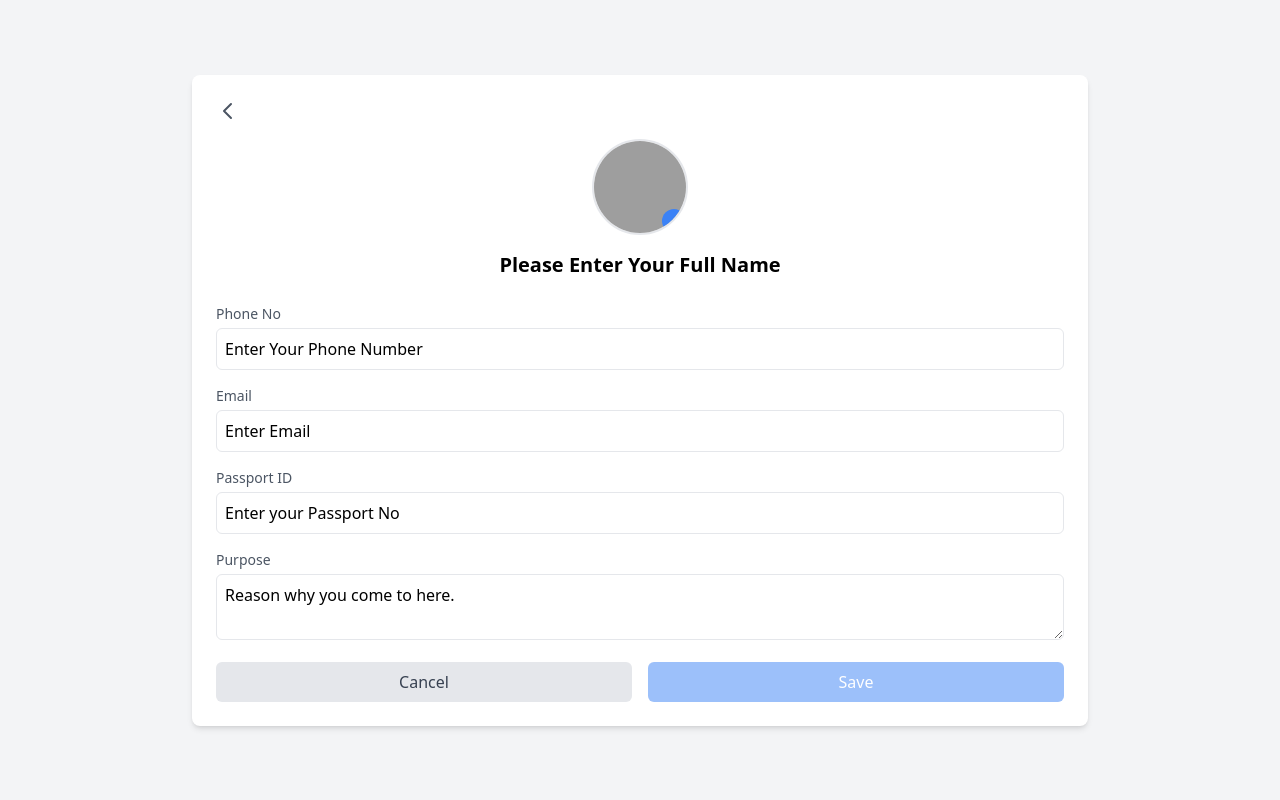
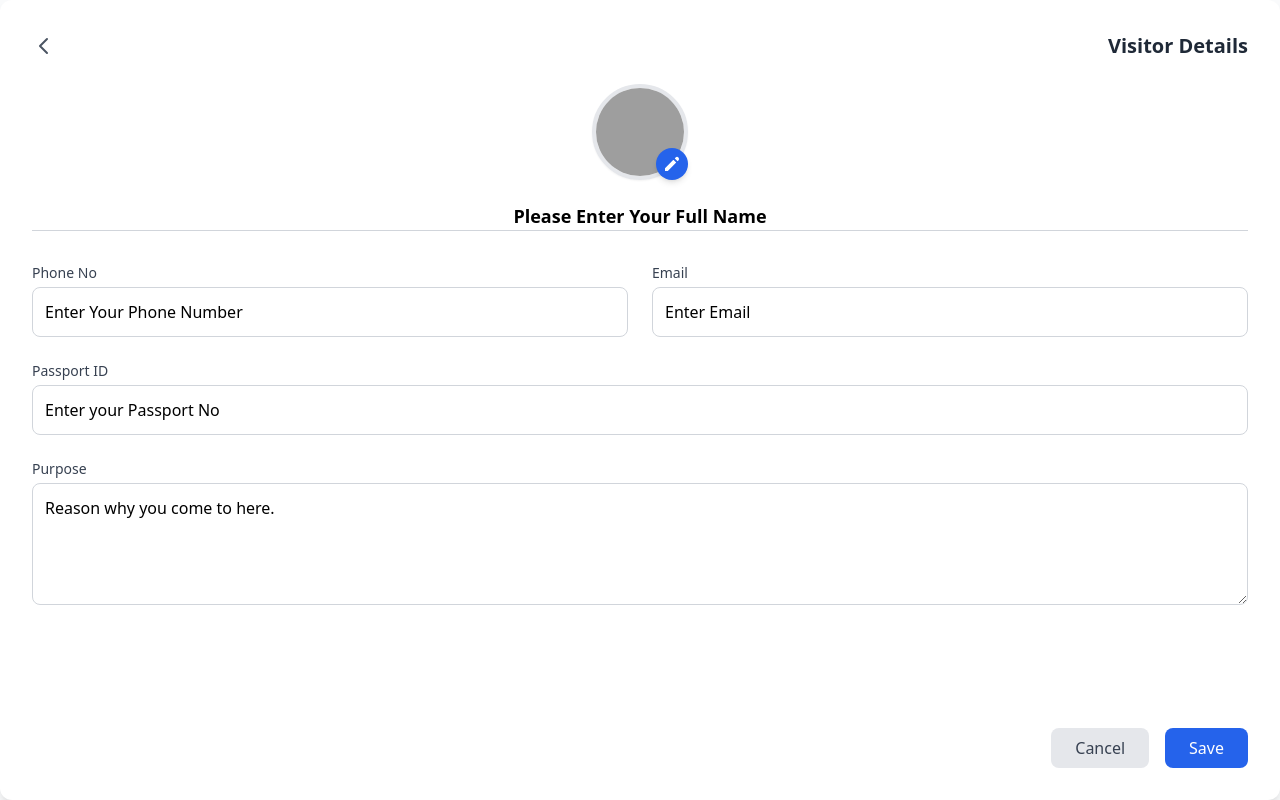
Before and after one commit to xkin248/oop-assignment, a Flask app: template python/templates/Visitor_Detail.html in a window 1280 px wide. Run offline with Flask 3, Linux system fonts and the light colour scheme; the template is opened without the code that fills it, so the values that code supplies are empty; some libraries are stand-ins or nearby versions; grey boxes are pictures that could not be loaded.

Commit message:
Update Visitor_Detail.html

```diff
--- a/python/templates/Visitor_Detail.html
+++ b/python/templates/Visitor_Detail.html
@@ -6,90 +6,104 @@
     <title>Visitor Detail</title>
     <script src="https://cdn.tailwindcss.com"></script>
 </head>
-<body class="bg-gray-100 flex items-center justify-center min-h-screen">
-    <div class="bg-white shadow-md rounded-lg w-full max-w-4xl p-6">
-        <div class="flex justify-start mb-4">
-            <button class="text-gray-600" id="backArrow">
+<body class="bg-gray-50 flex items-center justify-center h-screen">
+    <div class="bg-white shadow-lg rounded-xl w-full h-full p-8 flex flex-col">
+        <!-- Header with Back Button -->
+        <div class="flex items-center justify-between mb-6">
+            <button class="text-gray-600 hover:text-gray-800 transition" id="backArrow">
                 <svg xmlns="http://www.w3.org/2000/svg" class="h-6 w-6" fill="none" viewBox="0 0 24 24" stroke="currentColor">
                     <path stroke-linecap="round" stroke-linejoin="round" stroke-width="2" d="M15 19l-7-7 7-7" />
                 </svg>
             </button>
+            <h1 class="text-xl font-bold text-gray-800">Visitor Details</h1>
         </div>
 
-        <div class="text-center mb-6">
-            <div class="w-24 h-24 rounded-full mx-auto mb-4 overflow-hidden border-2 border-gray-200 relative">
+        <!-- Profile Section -->
+        <div class="text-center mb-8">
+            <div class="relative inline-block">
+                <div class="w-24 h-24 rounded-full overflow-hidden border-4 border-gray-200 shadow-sm mx-auto">
                     <img id="profileImage" src="/api/placeholder/96/96" alt="Profile" class="w-full h-full object-cover">
-                <input type="file" id="imageUpload" accept="image/*" class="hidden">
-                <label for="imageUpload" class="absolute bottom-0 right-0 bg-blue-500 text-white rounded-full w-6 h-6 flex items-center justify-center cursor-pointer">
-                    <svg xmlns="http://www.w3.org/2000/svg" class="h-4 w-4" viewBox="0 0 20 20" fill="currentColor">
+                </div>
+                <label for="imageUpload" class="absolute bottom-0 right-0 bg-blue-600 text-white rounded-full w-8 h-8 flex items-center justify-center cursor-pointer shadow-md">
+                    <svg xmlns="http://www.w3.org/2000/svg" class="h-5 w-5" viewBox="0 0 20 20" fill="currentColor">
                         <path d="M13.586 3.586a2 2 0 112.828 2.828l-.793.793-2.828-2.828.793-.793zM11.379 5.793L3 14.172V17h2.828l8.38-8.379-2.83-2.828z" />
                     </svg>
                 </label>
+                <input type="file" id="imageUpload" accept="image/*" class="hidden">
             </div>
             <input
                 type="text"
                 id="nameInput"
                 value="Please Enter Your Full Name"
-                class="text-xl font-semibold text-center w-full bg-transparent border-b border-transparent hover:border-gray-300 focus:outline-none focus:border-blue-500"
+                class="mt-4 text-lg font-semibold text-center w-full bg-transparent border-b border-gray-300 hover:border-gray-400 focus:outline-none focus:border-blue-500"
             >
         </div>
 
-        <form id="visitorForm" class="space-y-4">
+        <!-- Form Section -->
+        <form id="visitorForm" class="space-y-6 flex-grow overflow-y-auto">
+            <div class="grid grid-cols-1 sm:grid-cols-2 gap-6">
+                <!-- Phone -->
                 <div>
-                <label class="block text-gray-600 text-sm mb-1">Phone No</label>
+                    <label for="phoneInput" class="block text-gray-700 text-sm font-medium mb-1">Phone No</label>
                     <input
                         type="tel"
                         id="phoneInput"
                         value="Enter Your Phone Number"
-                    class="w-full p-2 border rounded-md bg-white focus:ring-2 focus:ring-blue-200 transition"
+                        class="w-full p-3 border border-gray-300 rounded-lg bg-white focus:ring-2 focus:ring-blue-400 focus:outline-none"
                     >
                 </div>
 
+                <!-- Email -->
                 <div>
-                <label class="block text-gray-600 text-sm mb-1">Email</label>
+                    <label for="emailInput" class="block text-gray-700 text-sm font-medium mb-1">Email</label>
                     <input
                         type="email"
                         id="emailInput"
                         value="Enter Email"
-                    class="w-full p-2 border rounded-md bg-white focus:ring-2 focus:ring-blue-200 transition"
+                        class="w-full p-3 border border-gray-300 rounded-lg bg-white focus:ring-2 focus:ring-blue-400 focus:outline-none"
                     >
                 </div>
+            </div>
 
+            <!-- Passport ID -->
             <div>
-                <label class="block text-gray-600 text-sm mb-1">Passport ID</label>
+                <label for="passportInput" class="block text-gray-700 text-sm font-medium mb-1">Passport ID</label>
                 <input
                     type="text"
                     id="passportInput"
                     value="Enter your Passport No"
-                    class="w-full p-2 border rounded-md bg-white focus:ring-2 focus:ring-blue-200 transition"
+                    class="w-full p-3 border border-gray-300 rounded-lg bg-white focus:ring-2 focus:ring-blue-400 focus:outline-none"
                 >
             </div>
 
+            <!-- Purpose -->
             <div>
-                <label class="block text-gray-600 text-sm mb-1">Purpose</label>
+                <label for="purposeInput" class="block text-gray-700 text-sm font-medium mb-1">Purpose</label>
                 <textarea
                     id="purposeInput"
-                    class="w-full p-2 border rounded-md bg-white focus:ring-2 focus:ring-blue-200 transition"
+                    rows="4"
+                    class="w-full p-3 border border-gray-300 rounded-lg bg-white focus:ring-2 focus:ring-blue-400 focus:outline-none"
                 >Reason why you come to here.</textarea>
             </div>
+        </form>
 
-            <div class="mt-6 flex space-x-4">
+        <!-- Footer Buttons -->
+        <div class="mt-6 flex justify-end space-x-4">
             <button
                 type="button"
                 id="cancelBtn"
-                    class="flex-1 bg-gray-200 text-gray-700 px-4 py-2 rounded-md hover:bg-gray-300 transition duration-300"
+                class="px-6 py-2 bg-gray-200 text-gray-700 rounded-lg hover:bg-gray-300 transition"
             >
                 Cancel
             </button>
             <button
                 type="submit"
                 id="saveBtn"
-                    class="flex-1 bg-blue-500 text-white px-4 py-2 rounded-md hover:bg-blue-600 transition duration-300 disabled:opacity-50 disabled:cursor-not-allowed"
+                class="px-6 py-2 bg-blue-600 text-white rounded-lg hover:bg-blue-700 transition disabled:opacity-50 disabled:cursor-not-allowed"
             >
                 Save
             </button>
         </div>
-        </form>
     </div>
 
     <script>
@@ -102,62 +116,25 @@
             const backArrow = document.getElementById('backArrow');
             const inputs = form.querySelectorAll('input, textarea');
 
-            // Back button functionality
-            backArrow.addEventListener('click', () => {
-                history.back();
-            });
+            backArrow.addEventListener('click', () => history.back());
+            cancelBtn.addEventListener('click', () => history.back());
 
-            // Cancel button functionality
-            cancelBtn.addEventListener('click', () => {
-                history.back();
-            });
-
-            // Image Upload Functionality
             imageUpload.addEventListener('change', (e) => {
                 const file = e.target.files[0];
                 if (file) {
                     const reader = new FileReader();
-                    reader.onload = (event) => {
-                        profileImage.src = event.target.result;
-                        saveBtn.disabled = false;
-                        saveBtn.classList.remove('disabled:opacity-50', 'disabled:cursor-not-allowed');
-                    };
+                    reader.onload = (event) => profileImage.src = event.target.result;
                     reader.readAsDataURL(file);
                 }
             });
 
-            // Enable/disable save button based on changes
-            inputs.forEach(input => {
-                input.addEventListener('input', () => {
-                    saveBtn.disabled = false;
-                    saveBtn.classList.remove('disabled:opacity-50', 'disabled:cursor-not-allowed');
-                });
-            });
+            inputs.forEach(input => input.addEventListener('input', () => saveBtn.disabled = false));
 
-            // Form submission
             form.addEventListener('submit', (e) => {
                 e.preventDefault();
-                const formData = {
-                    name: document.getElementById('nameInput').value,
-                    phone: document.getElementById('phoneInput').value,
-                    email: document.getElementById('emailInput').value,
-                    passportId: document.getElementById('passportInput').value,
-                    purpose: document.getElementById('purposeInput').value,
-                    profileImage: profileImage.src
-                };
-
-                // Simulate save process (replace with actual save logic)
-                console.log('Saving visitor data:', formData);
-                alert('Save complete.');
-
-                // Disable save button after saving
+                console.log('Form Submitted');
                 saveBtn.disabled = true;
-                saveBtn.classList.add('disabled:opacity-50', 'disabled:cursor-not-allowed');
             });
-
-            // Initially disable save button
-            saveBtn.disabled = true;
-            saveBtn.classList.add('disabled:opacity-50', 'disabled:cursor-not-allowed');
         });
     </script>
 </body>
```
Lines whose indentation alone changed are shown as unchanged.
